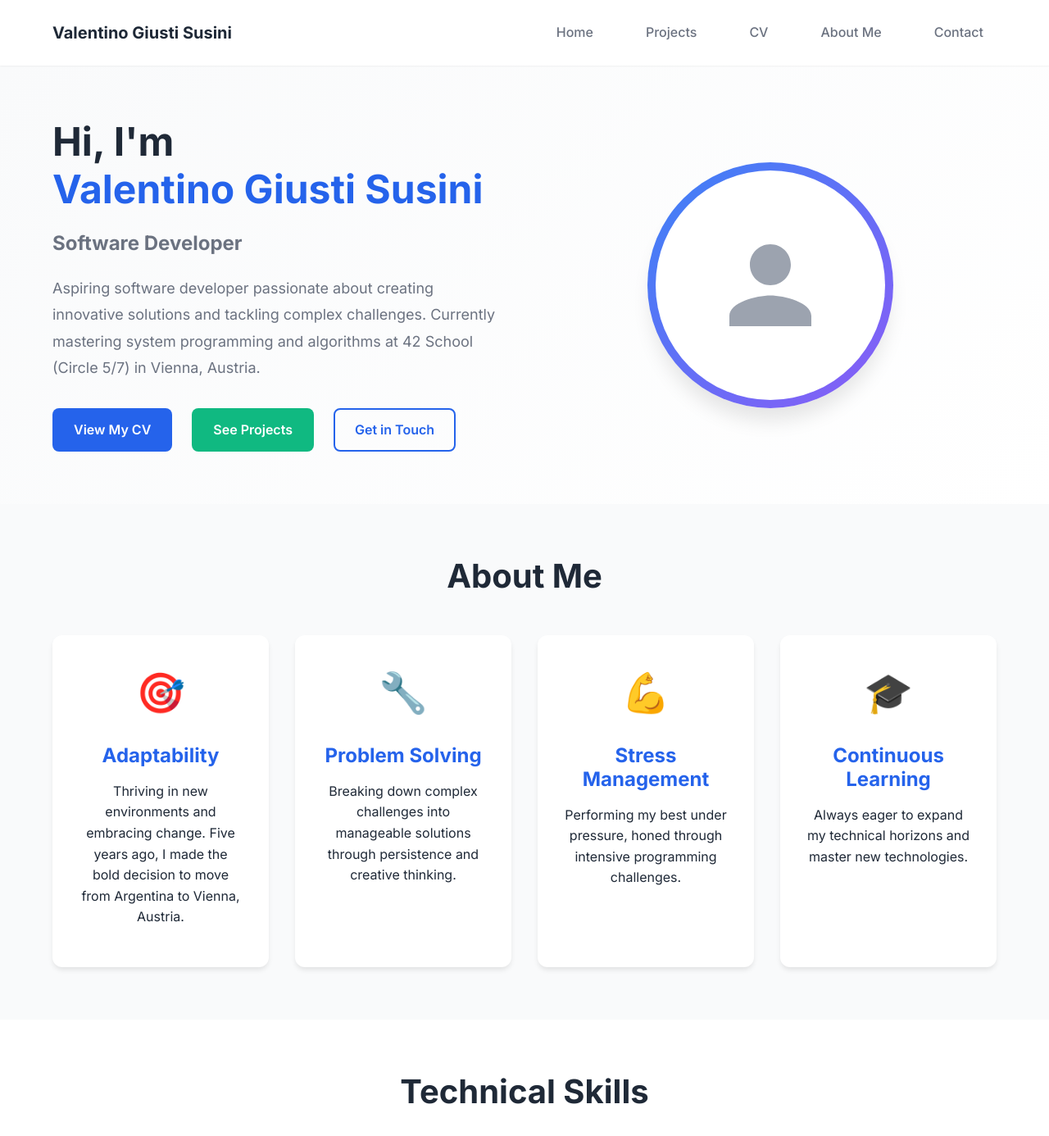
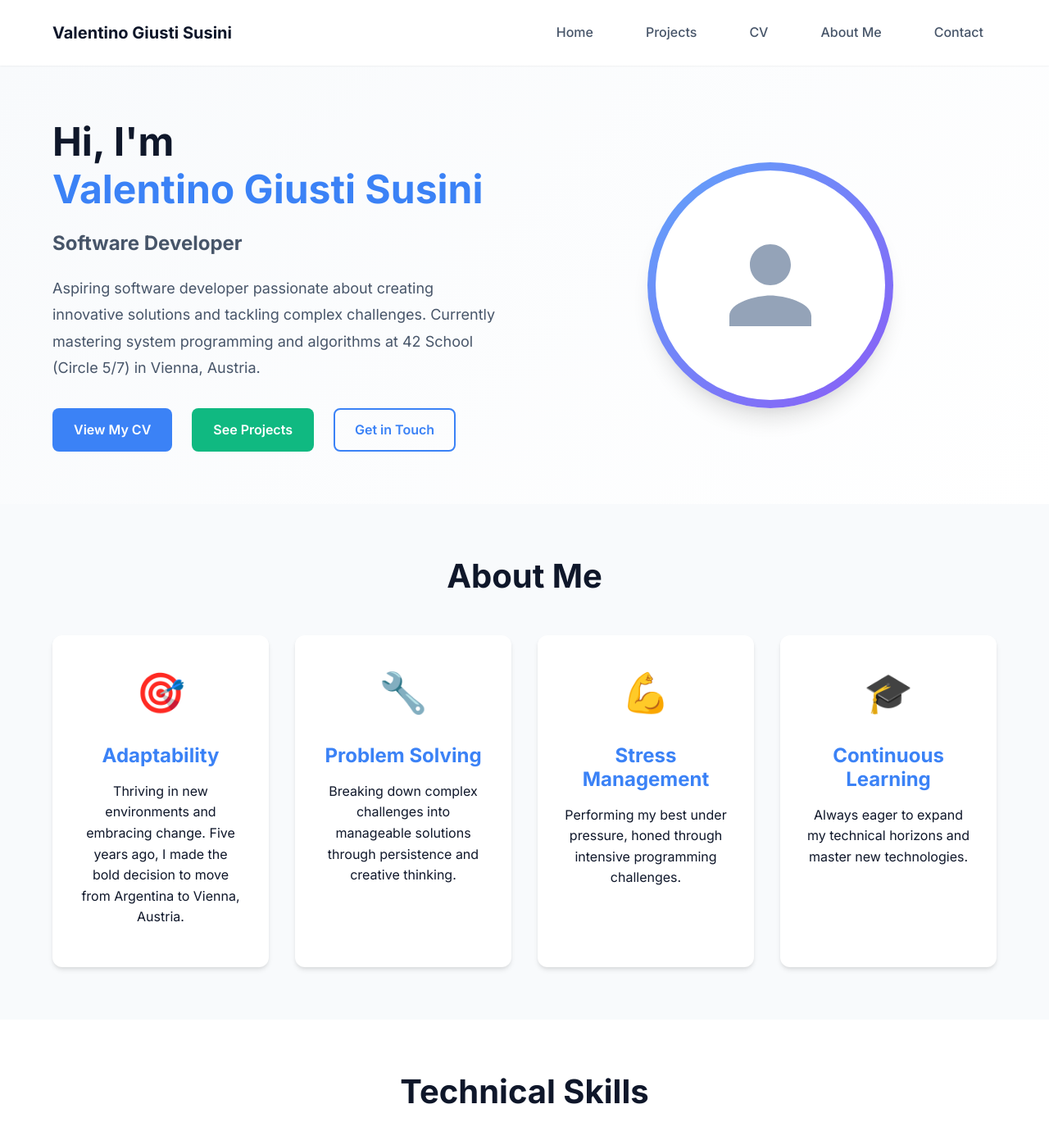
Before and after one commit to ValGSgit/ValGSgit, a Jekyll site: the page built from index.html, in a window 1280 px wide and 1400 px high. Shown: the top 1386 px of the window at 82% size. Built offline with Jekyll 4.4.1, drawn with Linux system fonts in a browser that asks for light colours.

Commit message:
Fix name to Valentino Garcia Susini and improve CSS variables
Co-authored-by: ValGSgit <183604637+ValGSgit@users.noreply.github.com>

```diff
--- a/_config.yml
+++ b/_config.yml
@@ -18,7 +18,6 @@ author:
 
 # Build settings
 markdown: kramdown
-theme: minima
 
 # Collections
 collections:
--- a/assets/css/style.css
+++ b/assets/css/style.css
@@ -10,30 +10,39 @@
 }
 
 :root {
-  /* Color Palette */
-  --primary-color: #2563eb;
-  --primary-dark: #1e40af;
-  --primary-light: #3b82f6;
+  /* Enhanced Color Palette */
+  --primary-color: #3b82f6;
+  --primary-dark: #1d4ed8;
+  --primary-light: #60a5fa;
+  --primary-lighter: #93c5fd;
   --secondary-color: #10b981;
+  --secondary-dark: #059669;
   --accent-color: #8b5cf6;
+  --accent-light: #a78bfa;
 
-  --text-primary: #1f2937;
-  --text-secondary: #6b7280;
-  --text-light: #9ca3af;
+  --text-primary: #0f172a;
+  --text-secondary: #475569;
+  --text-light: #94a3b8;
+  --text-muted: #cbd5e1;
 
   --bg-primary: #ffffff;
-  --bg-secondary: #f9fafb;
-  --bg-tertiary: #f3f4f6;
-  --bg-dark: #111827;
+  --bg-secondary: #f8fafc;
+  --bg-tertiary: #f1f5f9;
+  --bg-dark: #0f172a;
+  --bg-gradient-start: #f8fafc;
+  --bg-gradient-end: #e0f2fe;
 
-  --border-color: #e5e7eb;
-  --border-light: #f3f4f6;
+  --border-color: #e2e8f0;
+  --border-light: #f1f5f9;
 
-  /* Shadows */
+  /* Enhanced Shadows */
   --shadow-sm: 0 1px 2px 0 rgba(0, 0, 0, 0.05);
-  --shadow-md: 0 4px 6px -1px rgba(0, 0, 0, 0.1);
-  --shadow-lg: 0 10px 15px -3px rgba(0, 0, 0, 0.1);
-  --shadow-xl: 0 20px 25px -5px rgba(0, 0, 0, 0.1);
+  --shadow-md: 0 4px 6px -1px rgba(0, 0, 0, 0.1), 0 2px 4px -1px rgba(0, 0, 0, 0.06);
+  --shadow-lg: 0 10px 15px -3px rgba(0, 0, 0, 0.1), 0 4px 6px -2px rgba(0, 0, 0, 0.05);
+  --shadow-xl: 0 20px 25px -5px rgba(0, 0, 0, 0.1), 0 10px 10px -5px rgba(0, 0, 0, 0.04);
+  --shadow-2xl: 0 25px 50px -12px rgba(0, 0, 0, 0.25);
+  --shadow-colored: 0 10px 30px -10px rgba(59, 130, 246, 0.3);
+  --shadow-colored-lg: 0 20px 40px -10px rgba(59, 130, 246, 0.4);
 
   /* Spacing */
   --space-xs: 0.5rem;
@@ -42,6 +51,7 @@
   --space-lg: 2rem;
   --space-xl: 3rem;
   --space-2xl: 4rem;
+  --space-3xl: 5rem;
 
   /* Typography */
   --font-family: 'Inter', -apple-system, BlinkMacSystemFont, 'Segoe UI', Roboto, sans-serif;
@@ -52,11 +62,12 @@
   --radius-md: 0.5rem;
   --radius-lg: 0.75rem;
   --radius-xl: 1rem;
+  --radius-2xl: 1.5rem;
 
   /* Transitions */
-  --transition-fast: 150ms ease-in-out;
-  --transition-base: 250ms ease-in-out;
-  --transition-slow: 350ms ease-in-out;
+  --transition-fast: 150ms cubic-bezier(0.4, 0, 0.2, 1);
+  --transition-base: 250ms cubic-bezier(0.4, 0, 0.2, 1);
+  --transition-slow: 350ms cubic-bezier(0.4, 0, 0.2, 1);
 }
 
 html {
```
Also changed, not shown: Gemfile (+2 -5 lines).
